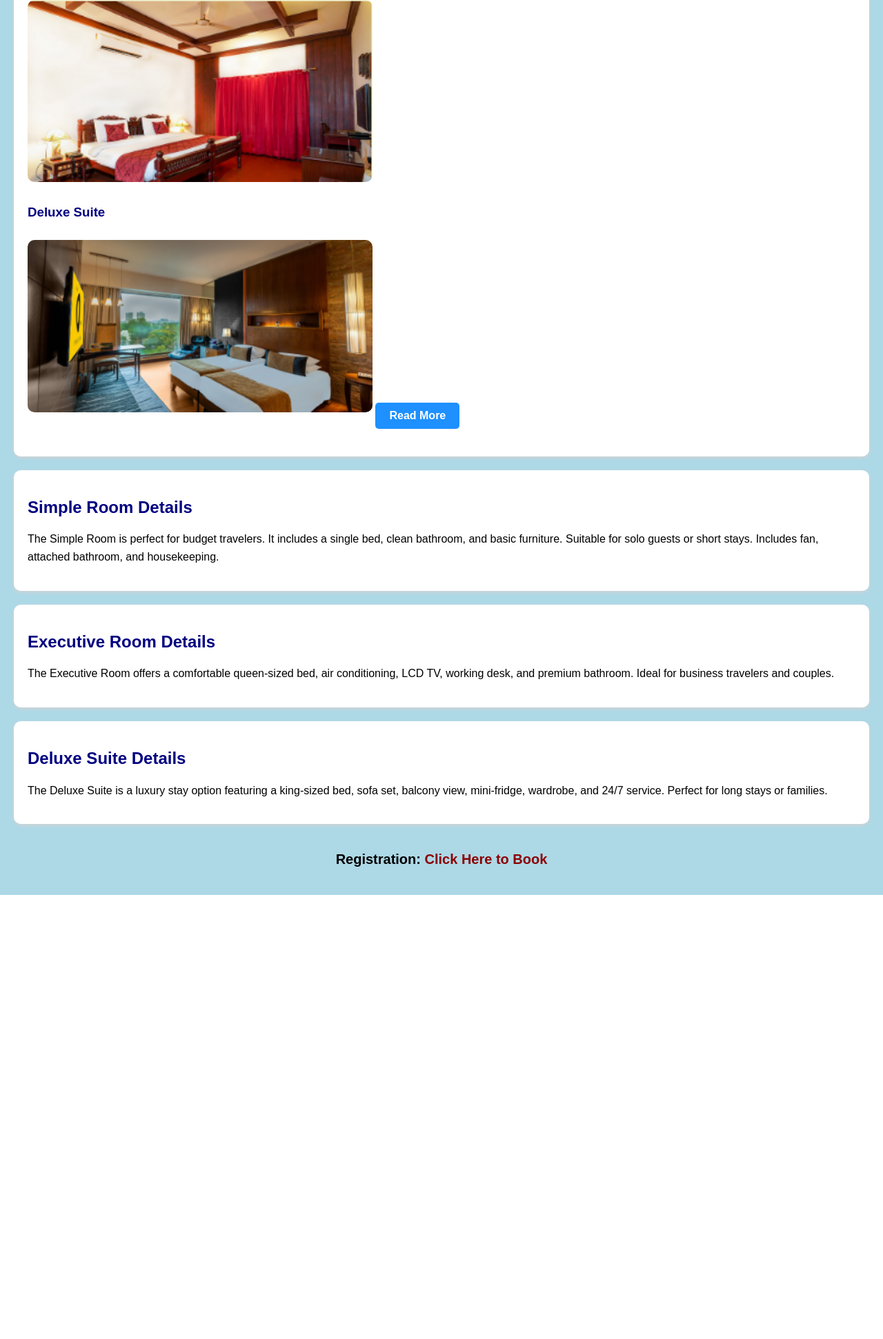
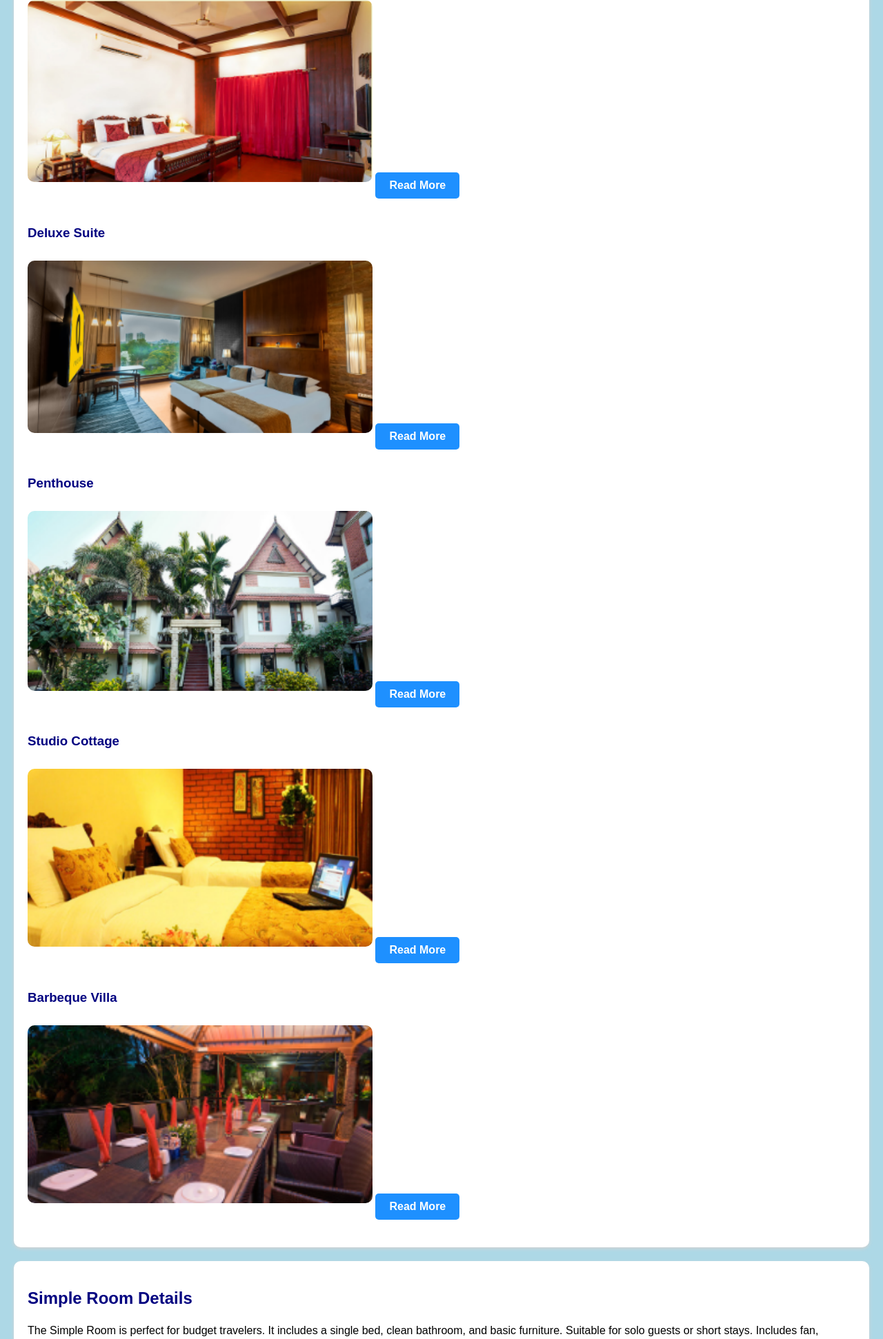
Before and after one commit to raghav-gupta9086/online-guest-house, a Python web app: template templates/website.html in a window 1280 px wide. Shown: the part 939-2881 px from the top of the page at 69% size. Before the commit the page ends 2237 px from the top, so only its background shows below. Run offline with Jinja, Linux system fonts and the light colour scheme; the template is opened without the code that fills it, so the values that code supplies are empty.

```diff
--- a/templates/website.html
+++ b/templates/website.html
@@ -111,37 +111,74 @@ text-decoration: underline;
 <a href="#rooms">Rooms</a> |
 <a href="#contact">Contact</a>
 </div>
+
 <section id="about">
 <h2>About Our Rooms</h2>
 <p><strong>Raghav Guest House</strong> offers well-furnished and comfortable rooms designed for both leisure and business travelers. Every room is equipped with modern amenities to ensure a relaxing and productive stay.</p>
 </section>
+
 <section id="rooms">
 <h2>Room Types</h2>
+
 <h3>Simple Room</h3>
 <img src="{{ url_for('static', filename='Standard.PNG') }}" alt="Standard Room">
 <a class="room-link" href="#simple-info">Read More</a>
+
 <h3>Executive Room</h3>
 <img src="{{ url_for('static', filename='Executive.PNG') }}" alt="Executive Room">
+<a class="room-link" href="#executive-info">Read More</a>
+
 <h3>Deluxe Suite</h3>
 <img src="{{ url_for('static', filename='Delux.PNG') }}" alt="Deluxe Room">
 <a class="room-link" href="#deluxe-info">Read More</a>
+
+<h3>Penthouse</h3>
+<img src="{{ url_for('static', filename='Penthouse.PNG') }}" alt="Penthouse">
+<a class="room-link" href="#penthouse-info">Read More</a>
+
+<h3>Studio Cottage</h3>
+<img src="{{ url_for('static', filename='Studiocottage.PNG') }}" alt="Studio Cottage">
+<a class="room-link" href="#studio-info">Read More</a>
+
+<h3>Barbeque Villa</h3>
+<img src="{{ url_for('static', filename='Barbeque.PNG') }}" alt="Barbeque Villa">
+<a class="room-link" href="#barbeque-info">Read More</a>
+
 </section>
+
 <section id="simple-info">
 <h2>Simple Room Details</h2>
 <p>The Simple Room is perfect for budget travelers. It includes a single bed, clean bathroom, and basic furniture. Suitable for solo guests or short stays. Includes fan, attached bathroom, and housekeeping.</p>
 </section>
+
 <section id="executive-info">
 <h2>Executive Room Details</h2>
 <p>The Executive Room offers a comfortable queen-sized bed, air conditioning, LCD TV, working desk, and premium bathroom. Ideal for business travelers and couples.</p>
 </section>
+
 <section id="deluxe-info">
 <h2>Deluxe Suite Details</h2>
 <p>The Deluxe Suite is a luxury stay option featuring a king-sized bed, sofa set, balcony view, mini-fridge, wardrobe, and 24/7 service. Perfect for long stays or families.</p>
 </section>
 
+<section id="penthouse-info">
+<h2>Penthouse Details</h2>
+<p>Our Penthouse offers top-floor luxury with panoramic views, a private terrace, modern interiors, and exclusive services. It includes a large living area, king bed, jacuzzi, and complimentary breakfast.</p>
+</section>
+
+<section id="studio-info">
+<h2>Studio Cottage Details</h2>
+<p>The Studio Cottage is designed for peaceful stays with cozy interiors, a private entrance, kitchenette, and garden view. Ideal for couples or writers seeking solitude and comfort.</p>
+</section>
+
+<section id="barbeque-info">
+<h2>Barbeque Villa Details</h2>
+<p>Enjoy outdoor dining and relaxation in our Barbeque Villa, which includes a private lawn, in-villa grill setup, seating space, and full access to guest house services. Best for families and group stays.</p>
+</section>
+
 <div class="registration">
 <strong>Registration:</strong>
-<a <a href="{{ url_for('register') }}" target="_blank">Click Here to Book</a>
+<a href="{{ url_for('register') }}" target="_blank">Click Here to Book</a>
 </div>
 
 </body>
```
Also changed, not shown: static/Barbeque.PNG (added), static/Penthouse.PNG (added), static/Studiocottage.PNG (added).
